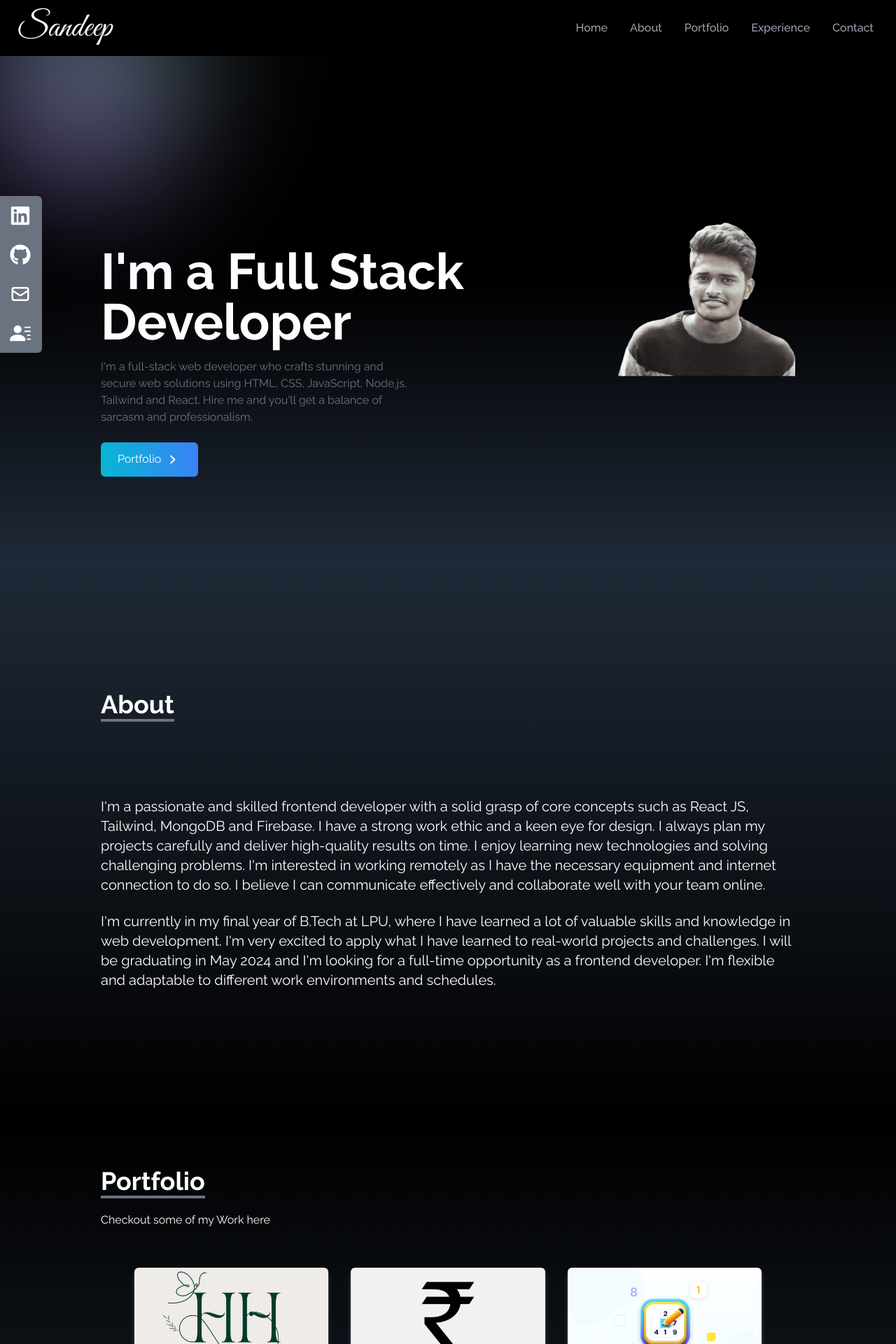
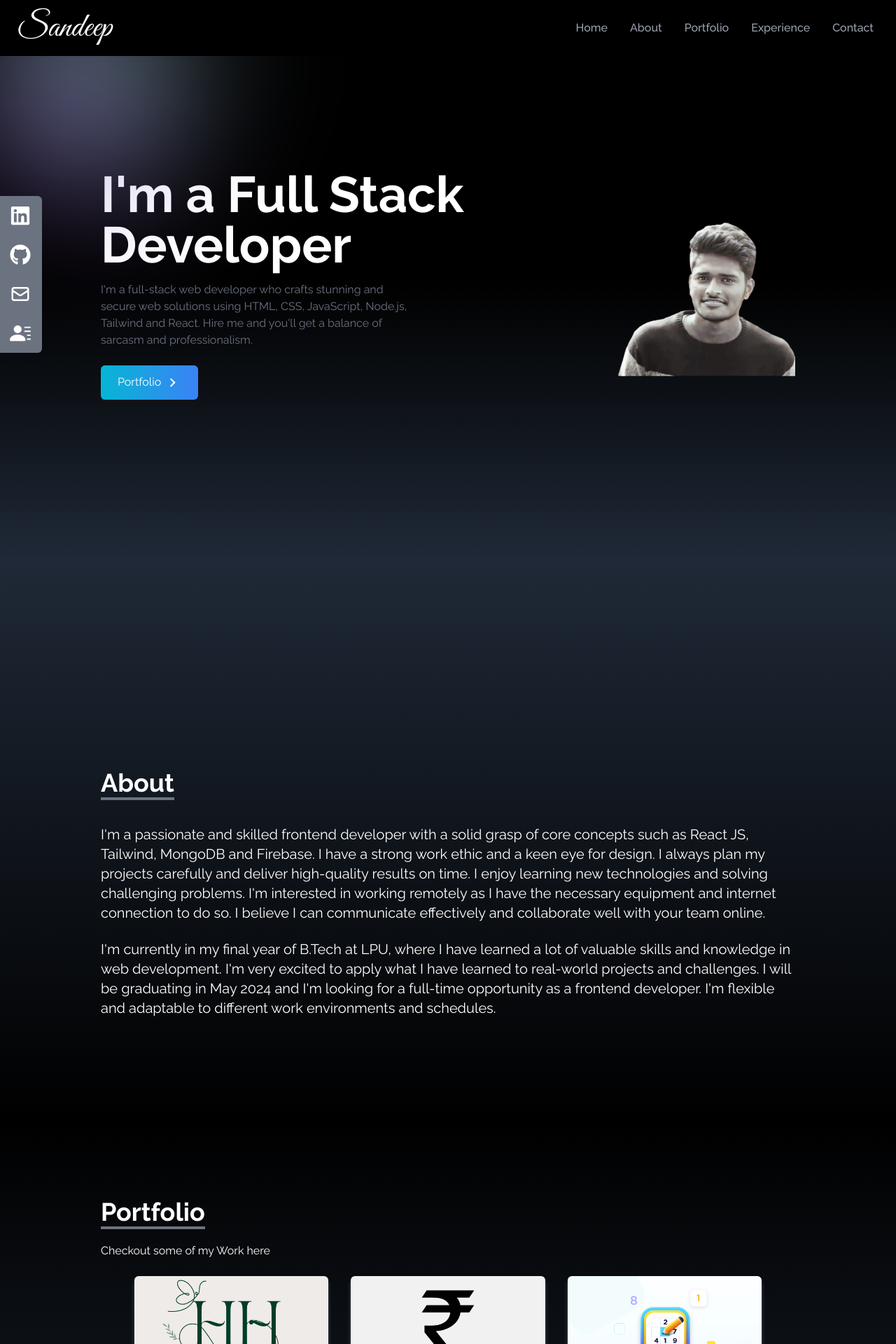
Before and after one commit to sandeepmallina/my-portfolio, a React (Vite) app: page / in a window 1280 px wide. Shown: the top 1920 px of the page at 70% size. Built offline with nearby package versions, Linux system fonts and the light colour scheme.

Commit message:
Made some css changes

```diff
--- a/src/components/About.jsx
+++ b/src/components/About.jsx
@@ -4,15 +4,15 @@ const About = () => {
   return (
     <div
       name="about"
-      className="w-full h-screen bg-gradient-to-b from-gray-800 to-black text-white"
+      className="w-full h-screen bg-gradient-to-b from-gray-800 to-black text-white  "
     >
       <div className="max-w-screen-lg p-4 mx-auto flex flex-col justify-center w-full h-full">
-        <div className="pb-8 ">
-          <p className="text-4xl font-bold inline border-b-4 border-gray-500">
+        <div className="pt-10 mt-24 md:pt-14">
+          <p className="text-4xl font-bold inline border-b-4 border-gray-500 ">
             About
           </p>
         </div>
-        <p className="text-xl mt-20">
+        <p className="text-xl mt-10">
           I'm a passionate and skilled frontend developer with a solid grasp of
           core concepts such as React JS, Tailwind, MongoDB and Firebase. I have
           a strong work ethic and a keen eye for design. I always plan my
--- a/src/components/Contact.jsx
+++ b/src/components/Contact.jsx
@@ -7,7 +7,7 @@ const Contact = () => {
       className="w-full h-full bg-gradient-to-b from-black to-gray-800 p-4 text-white "
     >
       <div className="flex flex-col p-4 justify-center max-w-screen-lg mx-auto h-full">
-        <div className="pb-8">
+        <div className=" pt-24 lg:pt-8">
           <p className="text-4xl font-bold inline border-b-4 border-l-gray-500">
             Contact
           </p>
--- a/src/components/Experience.jsx
+++ b/src/components/Experience.jsx
@@ -64,7 +64,7 @@ const Experience = () => {
       className="bg-gradient-to-b from-gray-800 to-black w-full h-screen "
     >
       <div className="max-w-screen-lg mx-auto p-4 flex flex-col justify-center w-full h-full text-white">
-        <div className="">
+        <div className="pt-32 lg:pt-20 ">
           <p className="text-4xl font-bold border-b-4 border-gray-500 p-2 inline">
             Experience
           </p>
--- a/src/components/Home.jsx
+++ b/src/components/Home.jsx
@@ -25,8 +25,8 @@ const Home = () => {
         style={{ top: position.y, left: position.x }}
       ></div>
       <div className="max-w-screen-lg mx-auto flex flex-col items-center justify-center h-full px-4   md:flex-row ">
-        <div className="flex flex-col justify-center h-full mt-60 sm:mt-30">
-          <h2 className="text-4xl   sm:text-7xl   font-bold text-white  ">
+        <div className="flex flex-col justify-center h-full ">
+          <h2 className="text-4xl   sm:text-7xl   font-bold text-white pt-5  ">
             I'm a Full Stack Developer
           </h2>
           <p className="text-gray-500 py-4 max-w-md">
@@ -50,11 +50,11 @@ const Home = () => {
           </div>
         </div>
 
-        <div>
+        <div className="">
           <img
             src={HeroImage}
             alt="my profile"
-            className="rounded-2xl mx-auto w-2/3 md:w-full z-20"
+            className="rounded-2xl mx-auto  w-[48%] md:w-full   z-20"
           />
         </div>
       </div>
--- a/src/components/Portfolio.jsx
+++ b/src/components/Portfolio.jsx
@@ -52,7 +52,7 @@ const Portfolio = () => {
         className="bg-gradient-to-b from-black to-gray-800 w-full text-white md:h-screen "
       >
         <div className="max-w-screen-lg p-4 mx-auto flex flex-col justify-center w-full h-full">
-          <div className="pb-8">
+          <div className="pt-24 lg:pt-14">
             <p className="text-4xl font-bold inline border-b-4 border-gray-500">
               Portfolio
             </p>
```
